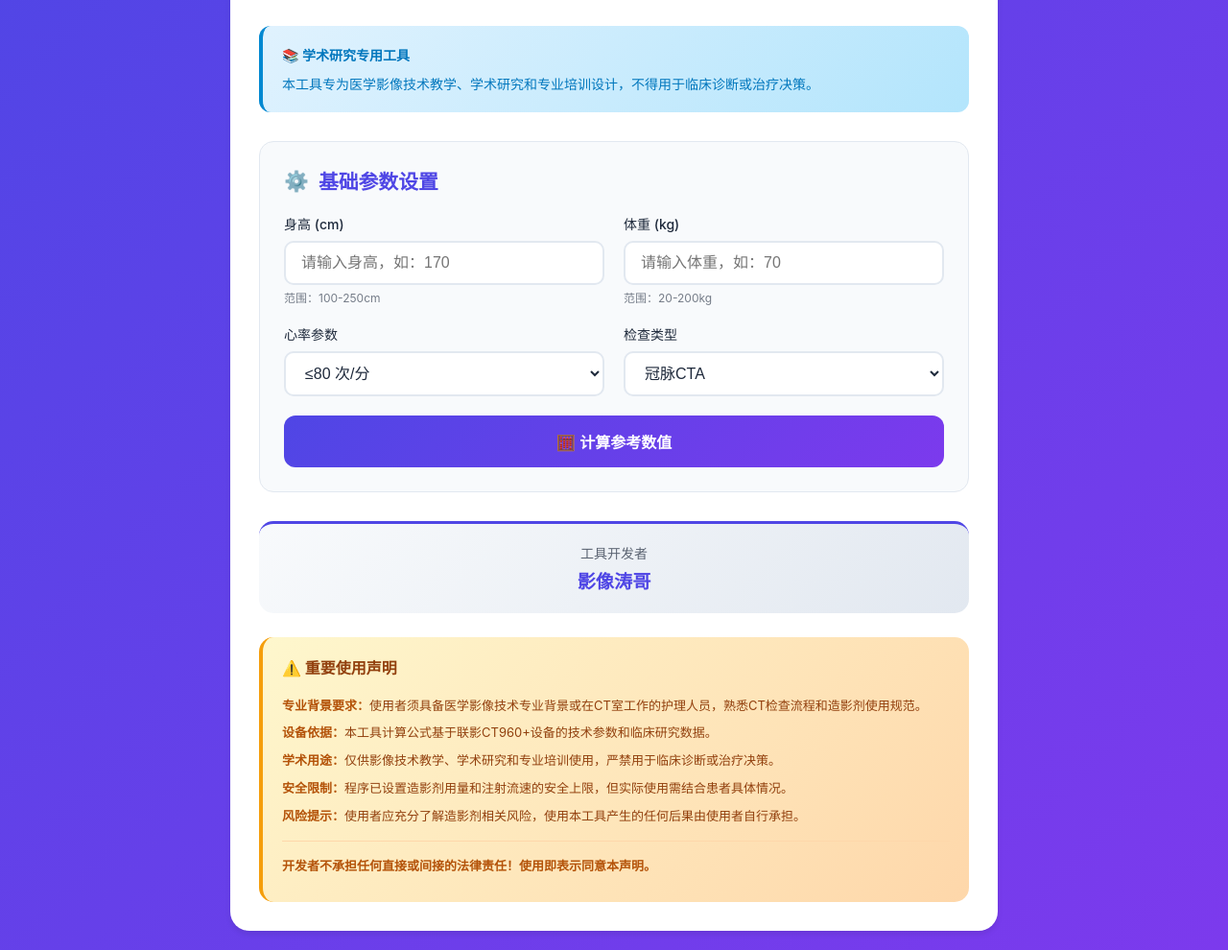
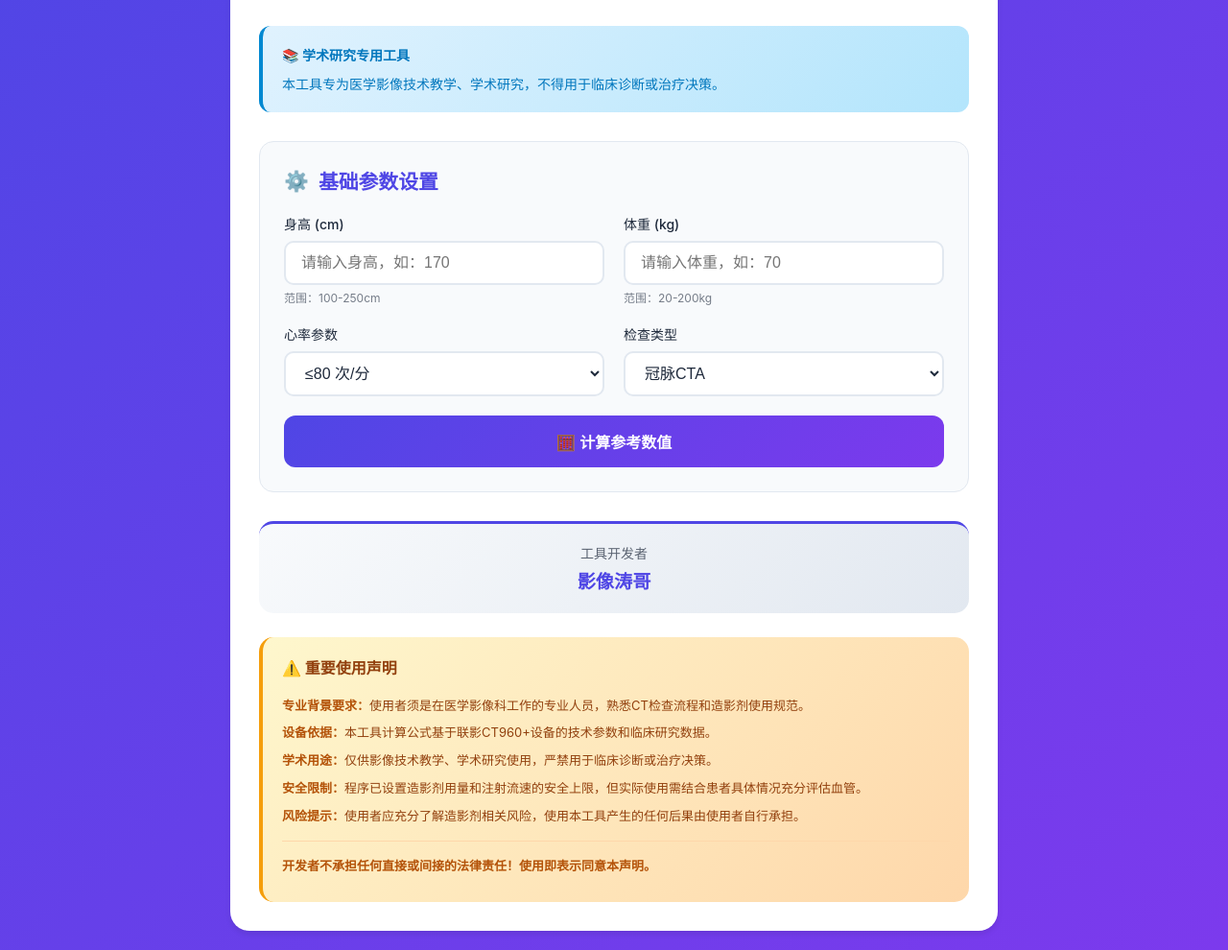
Before and after one commit to bigtaoge/cta_calculator, a plain HTML site: page index.html in a window 1280 px wide. Shown: the part 146-1136 px from the top of the page at 96% size. Drawn offline with Linux system fonts and the light colour scheme.

Commit message:
Update index.html

```diff
--- a/index.html
+++ b/index.html
@@ -428,7 +428,7 @@
 
         <div class="academic-notice">
             <div style="font-weight: 600; margin-bottom: 10px;">📚 学术研究专用工具</div>
-            <div>本工具专为医学影像技术教学、学术研究和专业培训设计，不得用于临床诊断或治疗决策。</div>
+            <div>本工具专为医学影像技术教学、学术研究，不得用于临床诊断或治疗决策。</div>
         </div>
 
         <div class="form-section">
@@ -486,10 +486,10 @@
 
         <div class="disclaimer">
             <h3>⚠️ 重要使用声明</h3>
-            <p><span class="highlight">专业背景要求：</span>使用者须具备医学影像技术专业背景或在CT室工作的护理人员，熟悉CT检查流程和造影剂使用规范。</p>
+            <p><span class="highlight">专业背景要求：</span>使用者须是在医学影像科工作的专业人员，熟悉CT检查流程和造影剂使用规范。</p>
             <p><span class="highlight">设备依据：</span>本工具计算公式基于联影CT960+设备的技术参数和临床研究数据。</p>
-            <p><span class="highlight">学术用途：</span>仅供影像技术教学、学术研究和专业培训使用，严禁用于临床诊断或治疗决策。</p>
-            <p><span class="highlight">安全限制：</span>程序已设置造影剂用量和注射流速的安全上限，但实际使用需结合患者具体情况。</p>
+            <p><span class="highlight">学术用途：</span>仅供影像技术教学、学术研究使用，严禁用于临床诊断或治疗决策。</p>
+            <p><span class="highlight">安全限制：</span>程序已设置造影剂用量和注射流速的安全上限，但实际使用需结合患者具体情况充分评估血管。</p>
             <p><span class="highlight">风险提示：</span>使用者应充分了解造影剂相关风险，使用本工具产生的任何后果由使用者自行承担。</p>
             <p style="margin-top: 15px; font-weight: 700; color: #b45309; border-top: 1px solid #fed7aa; padding-top: 15px;">
                 开发者不承担任何直接或间接的法律责任！使用即表示同意本声明。
```
